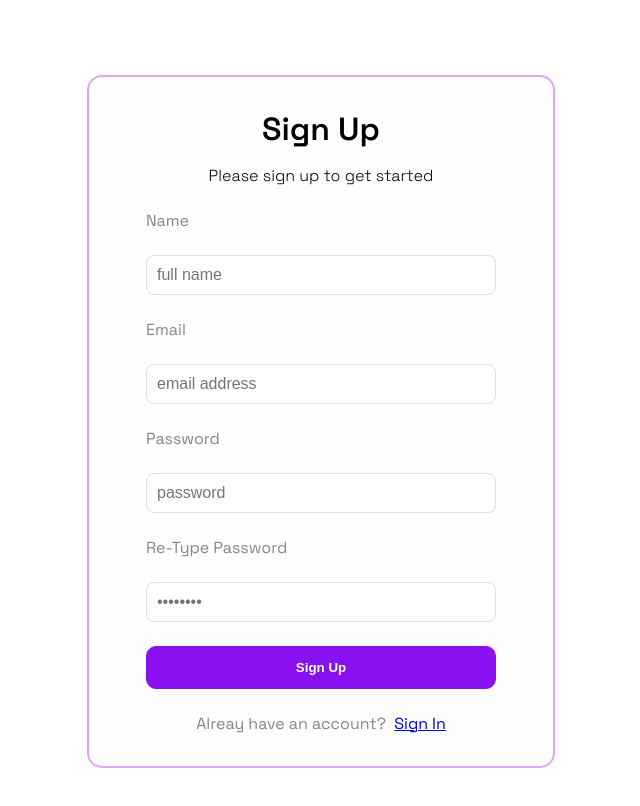
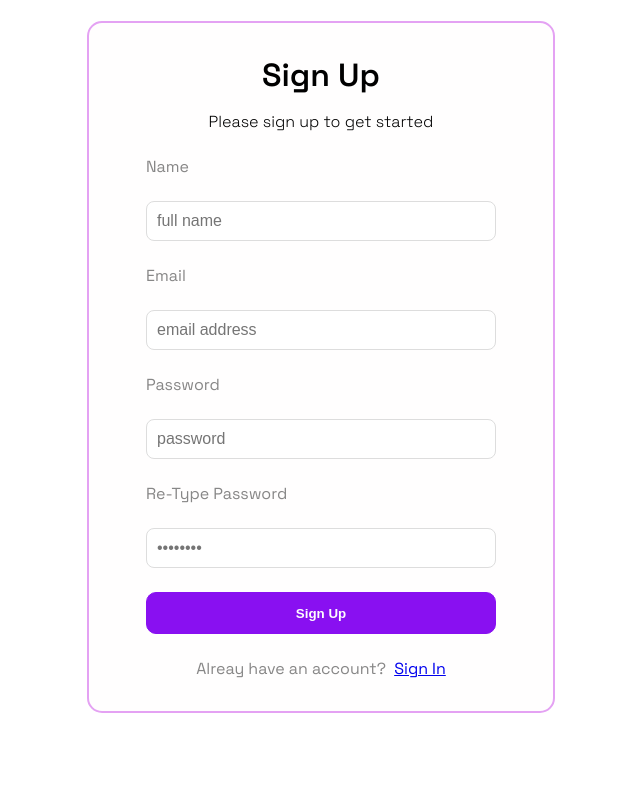
Before and after one commit to SynthCod3/ResumeWiz, a React (Vite) app: page /signup in a window 1280 px wide. Shown: the top 806 px of the page, without its empty margins (319-959 px from the left). Built offline with nearby package versions, Linux system fonts and the light colour scheme; no server answers; the HTML template or start-up script is replaced by a standard one.

Commit message:
refactor(Navbar):  css fixed

```diff
--- a/src/modules/SignUp/index.module.css
+++ b/src/modules/SignUp/index.module.css
@@ -1,7 +1,7 @@
 
 .Wrapper {
     display: flex;
-    margin: 4.7rem auto;
+    margin: 1.3rem auto;
     width:400px;
     flex-direction: column;
     justify-content: center;
```
